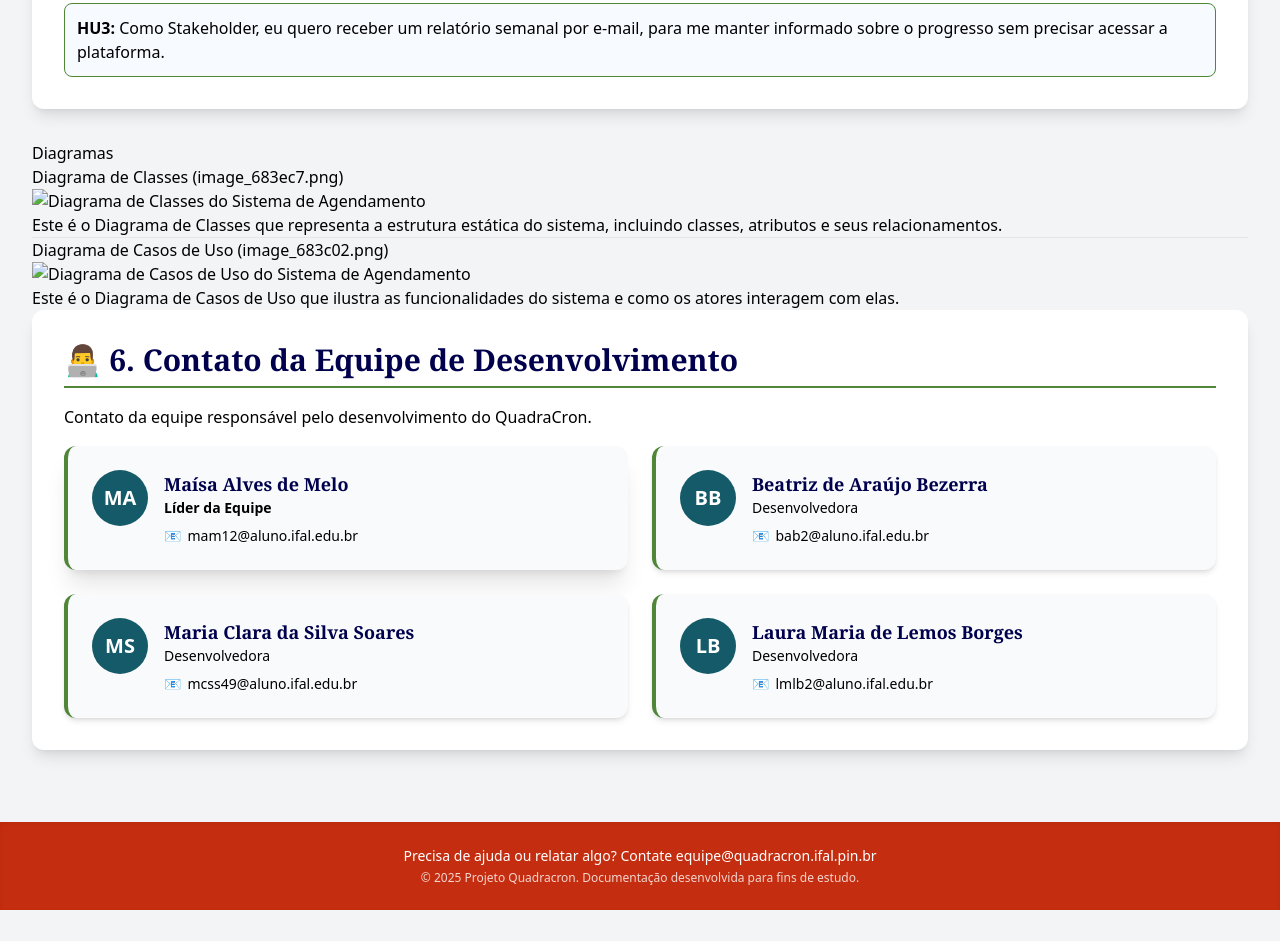
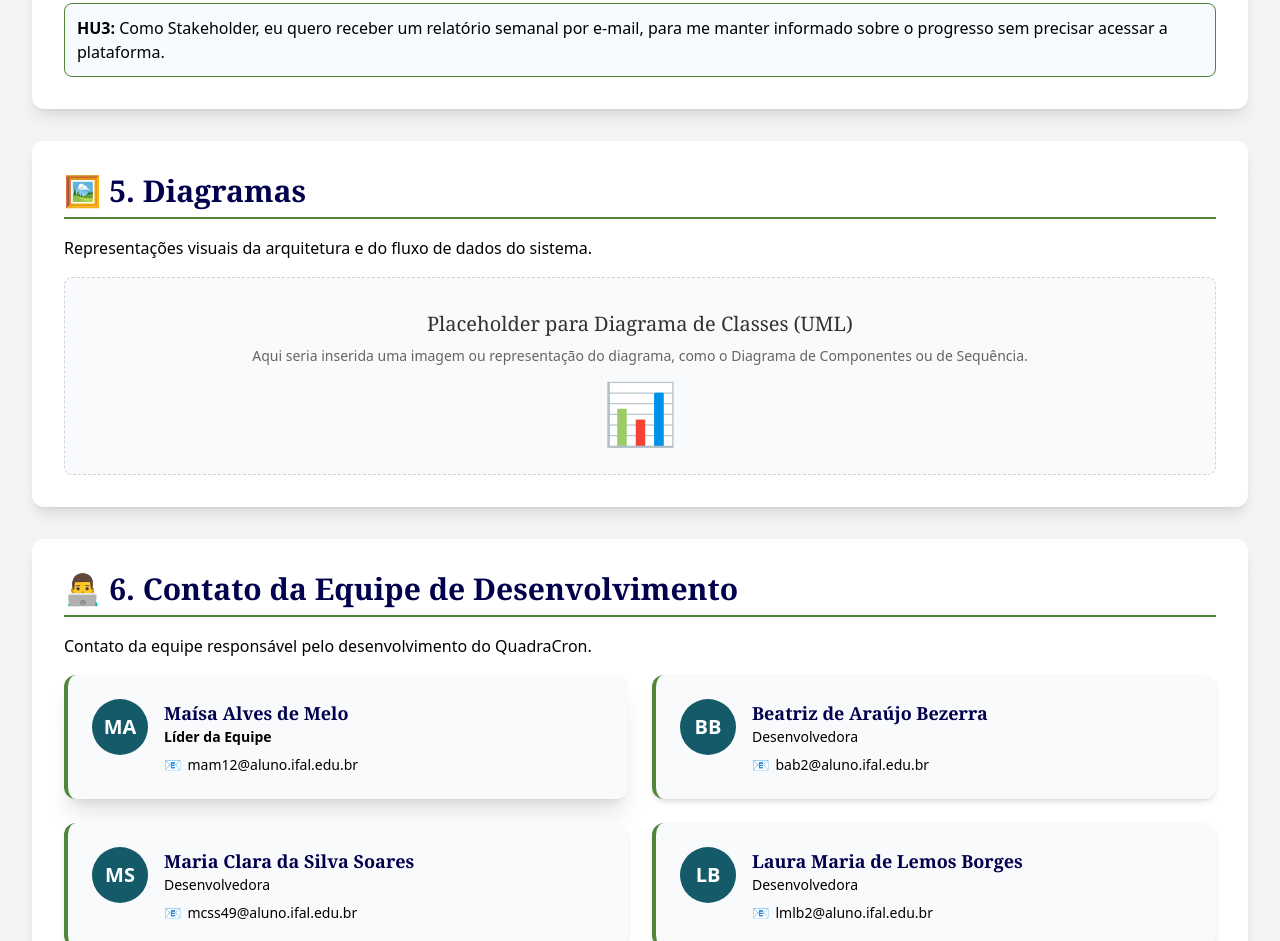
Before and after one commit to radiogago/quadracron, a plain HTML site: page index.html in a window 1280 px wide. Shown: the part 1911-2852 px from the top of the page. Before the commit the page ends 2821 px from the top, so only its background shows below. Drawn offline with nearby package versions, Linux system fonts and the light colour scheme.

Commit message:
index.html sem atualização

```diff
--- a/index.html
+++ b/index.html
@@ -258,25 +258,25 @@
     </section>
 
     <!-- DIAGRAMAS -->
-    <section id="diagramas">
-        <h2>Diagramas</h2>
-
-        <div class="diagrama-container">
-            <h3>Diagrama de Classes (image_683ec7.png)</h3>
-            <img src="image_683ec7.png" alt="Diagrama de Classes do Sistema de Agendamento" style="max-width: 100%; height: auto;">
-
-            <p>Este é o Diagrama de Classes que representa a estrutura estática do sistema, incluindo classes, atributos e seus relacionamentos.</p>
-        </div>
-
-        <hr>
-
-        <div class="diagrama-container">
-            <h3>Diagrama de Casos de Uso (image_683c02.png)</h3>
-            <img src="image_683c02.png" alt="Diagrama de Casos de Uso do Sistema de Agendamento" style="max-width: 100%; height: auto;">
-
-            <p>Este é o Diagrama de Casos de Uso que ilustra as funcionalidades do sistema e como os atores interagem com elas.</p>
-        </div>
-
+    <section id="diagramas" class="bg-white p-6 sm:p-8 rounded-xl shadow-lg mb-8">
+      <!-- Título: Georgia, #00004D, Borda: #4F8637 -->
+      <h2 class="text-3xl font-bold font-serif text-title-color border-b-2 border-border-green pb-2 mb-4">
+        🖼️ 5. Diagramas
+      </h2>
+      <!-- Texto: Noto Sans, #000000 -->
+      <p class="text-text-color leading-relaxed mb-4 font-sans">
+        Representações visuais da arquitetura e do fluxo de dados do sistema.
+      </p>
+      <div class="border border-dashed border-gray-300 p-8 text-center bg-bg-light rounded-lg">
+        <!-- Título H3 com Georgia -->
+        <h3 class="text-xl font-medium text-text-color/80 mb-2 font-serif">Placeholder para Diagrama de Classes (UML)</h3>
+        <!-- Texto com Noto Sans -->
+        <p class="text-sm text-text-color/60 font-sans">Aqui seria inserida uma imagem ou representação do diagrama, como o Diagrama de Componentes ou de Sequência.</p>
+        <span class="text-6xl text-gray-400 mt-4 block font-sans">
+          <!-- Ícone de diagrama/estrutura (Ex: Estrutura) -->
+          &#x1F4CA;
+        </span>
+      </div>
     </section>
 
     <!-- CONTATO - Equipe de Desenvolvimento -->
```
